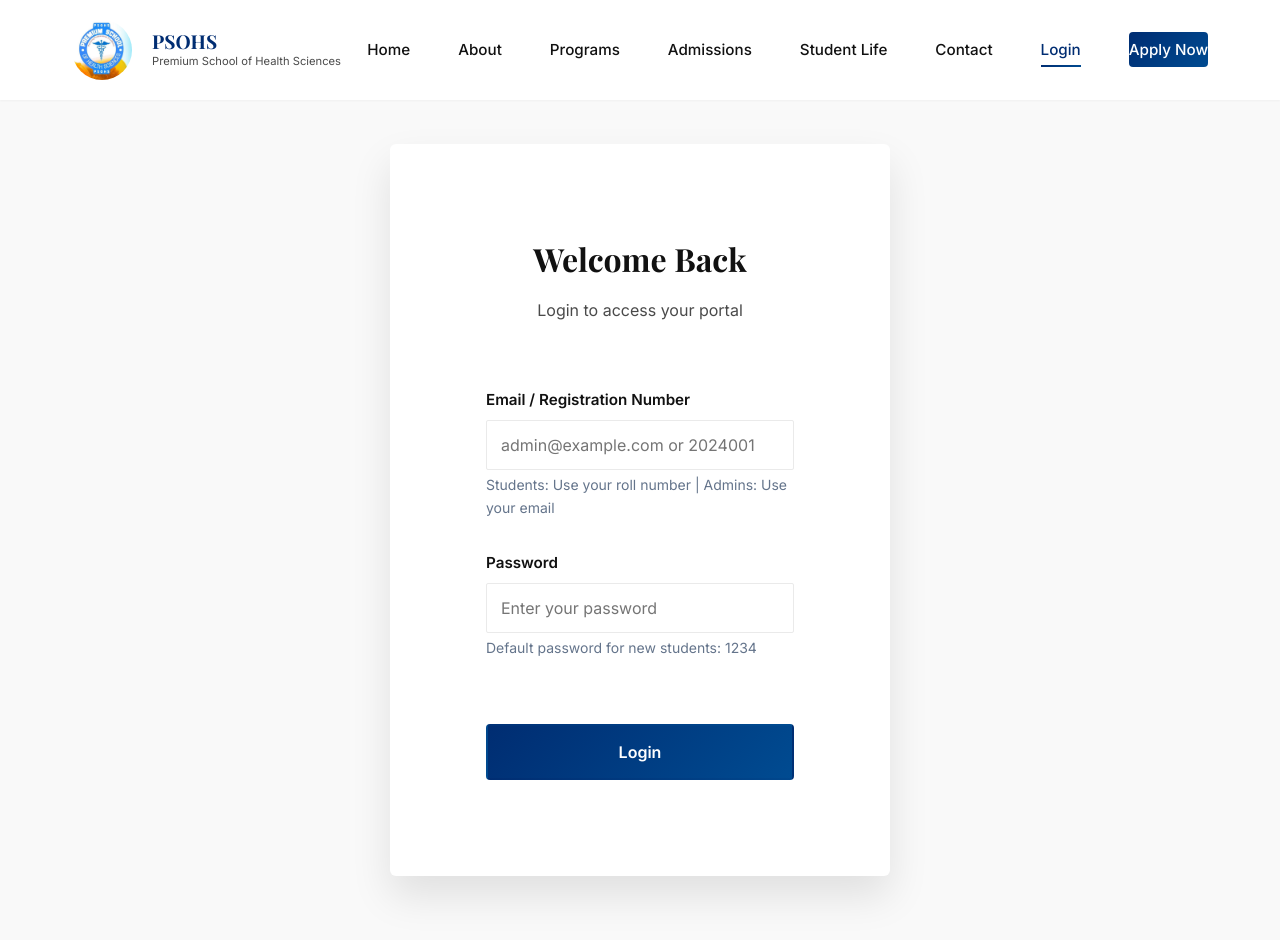
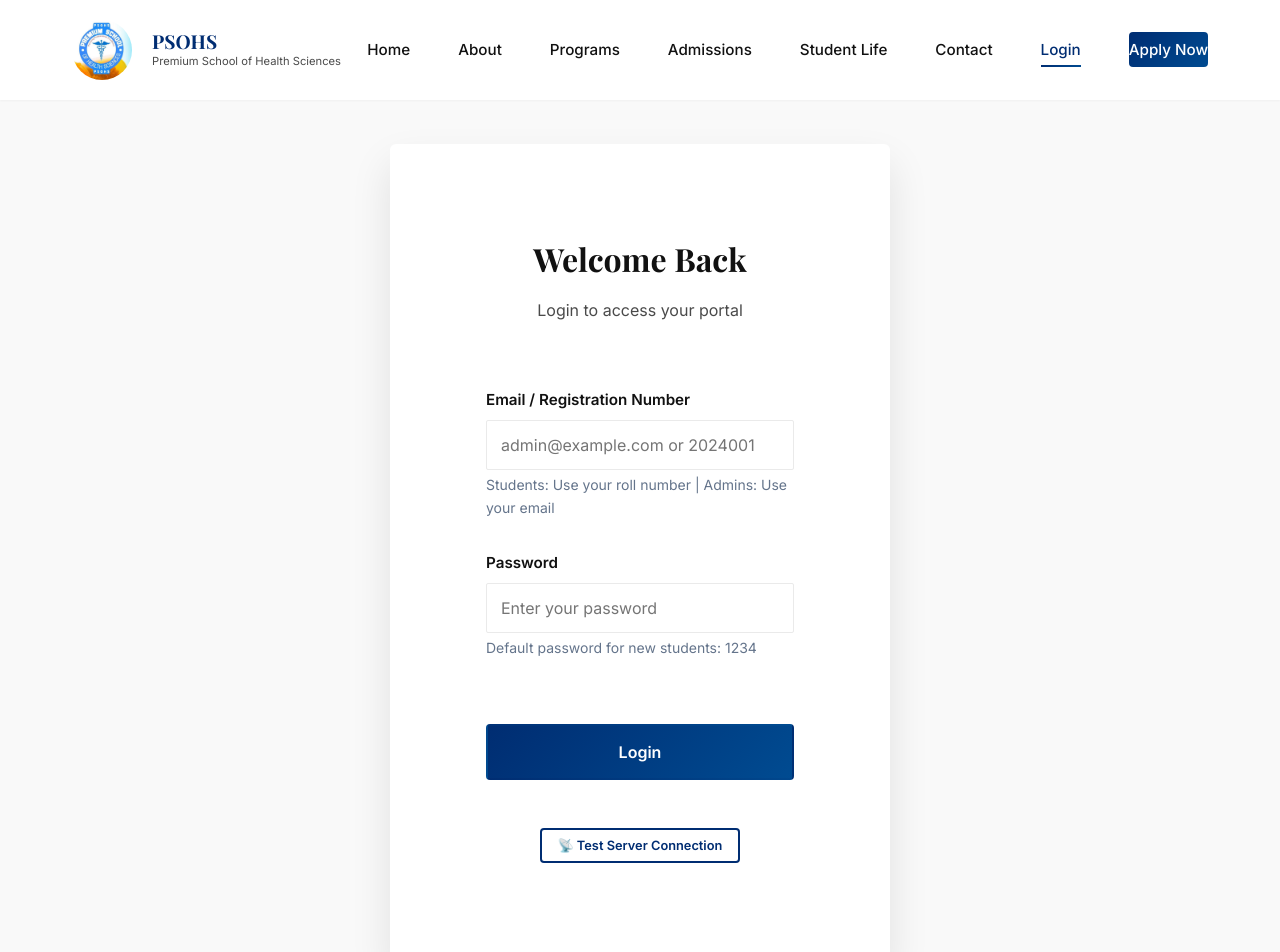
Before and after one commit to addplux/PremiumUniversity, a React (Vite) app in the folder frontend/: page /login in a window 1280 px wide. Shown: the top 952 px of the page. Built offline with nearby package versions, Linux system fonts and the light colour scheme.

Commit message:
Fix API URL logic and add Test Connection button

```diff
--- a/frontend/src/context/AuthContext.jsx
+++ b/frontend/src/context/AuthContext.jsx
@@ -21,10 +21,15 @@ export const AuthProvider = ({ children }) => {
     // Configure axios defaults
     // Use environment variable, ensuring it ends with /api
     const getBaseUrl = () => {
-        const envUrl = import.meta.env.VITE_API_URL;
+        let envUrl = import.meta.env.VITE_API_URL;
         if (envUrl) {
-            // Remove trailing slash if present, then add /api
-            return `${envUrl.replace(/\/$/, '')}/api`;
+            // Remove trailing slash
+            envUrl = envUrl.replace(/\/$/, '');
+            // Check if it already ends with /api
+            if (envUrl.endsWith('/api')) {
+                return envUrl;
+            }
+            return `${envUrl}/api`;
         }
         // Fallback for development
         return import.meta.env.PROD ? '/api' : 'http://localhost:5000/api';
--- a/frontend/src/pages/LoginPage.jsx
+++ b/frontend/src/pages/LoginPage.jsx
@@ -88,6 +88,29 @@ const LoginPage = () => {
                         <button type="submit" className="btn-primary btn-full" disabled={loading}>
                             {loading ? 'Logging in...' : 'Login'}
                         </button>
+                        <div style={{ marginTop: '1rem', textAlign: 'center' }}>
+                            <button
+                                type="button"
+                                className="btn-secondary"
+                                style={{ fontSize: '0.8rem', padding: '0.5rem 1rem' }}
+                                onClick={async () => {
+                                    try {
+                                        setLoading(true);
+                                        const axios = (await import('axios')).default;
+                                        // Use the configured base URL from AuthContext/main
+                                        const response = await axios.get('/health');
+                                        alert(`✅ Connection Success!\nStatus: ${response.data.status}\nDB: ${response.data.database}`);
+                                    } catch (err) {
+                                        alert(`❌ Connection Failed to ${axios.defaults.baseURL}\n${err.message}`);
+                                        console.error(err);
+                                    } finally {
+                                        setLoading(false);
+                                    }
+                                }}
+                            >
+                                📡 Test Server Connection
+                            </button>
+                        </div>
                     </form>
                 </div>
             </div>
```
